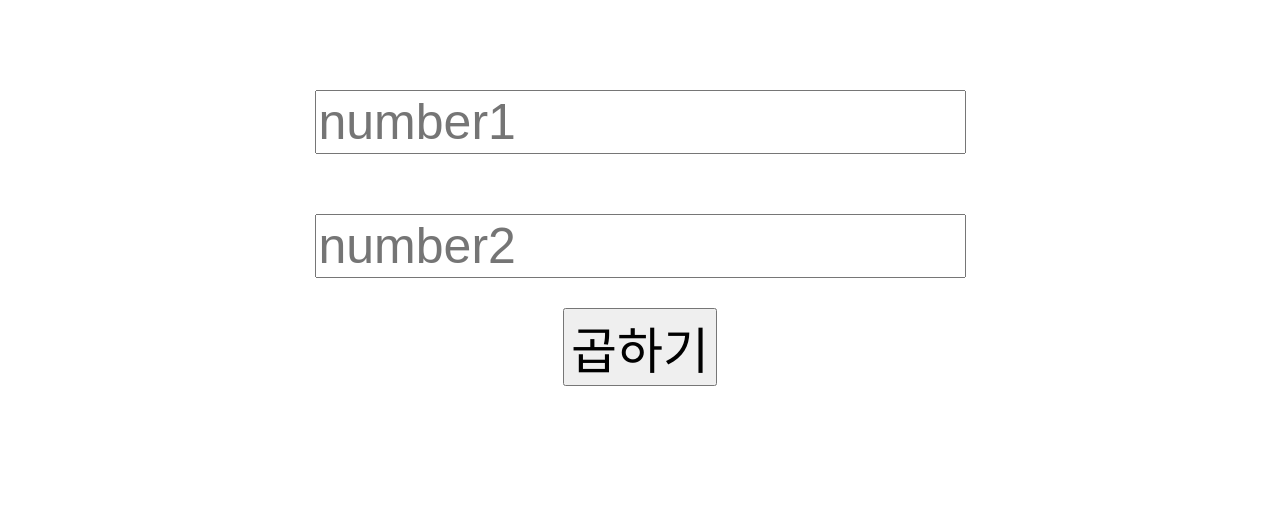
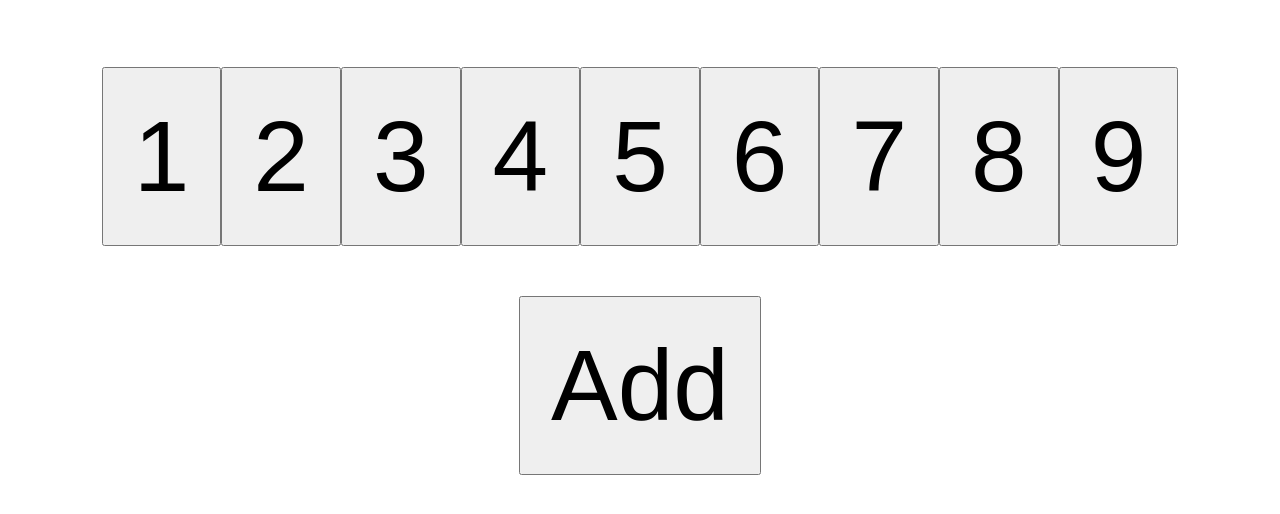
Before and after one commit to bobready0812/vue, a Vue app: page / in a window 1280 px wide. Shown: the top 514 px of the page. Built offline with nearby package versions, Linux system fonts and the light colour scheme.

Commit message:
20210914

```diff
--- a/src/App.vue
+++ b/src/App.vue
@@ -1,10 +1,19 @@
 <template>
-    <input placeholder="number1" class="num1">
-    <br>
-    <input  placeholder="number2" class="num2">
-    <br>
-    <button @click="add" class="sum">곱하기</button>
-    <h1 class="h1"> {{sum}} </h1>
+
+   <h1> {{num1}} </h1>
+   <h1> {{num2}} </h1>
+
+   <button @click="increase1">1</button>
+   <button @click="increase2">2</button>
+   <button @click="increase3">3</button>
+   <button @click="increase4">4</button>
+   <button @click="increase5">5</button>
+   <button @click="increase6">6</button>
+   <button @click="increase7">7</button>
+   <button @click="increase8">8</button>
+   <button @click="increase9">9</button>
+   <br>
+   <button class="add" @click="add">Add</button>
 </template>
 
 <script>
@@ -13,17 +22,81 @@
         name: 'App',
         data() {
             return {
-                sum:null,
+               num1:null,
+               num2:null
 
                     }
         },
         methods: {
-          add() {
-              const num1 = document.querySelector(".num1");
-              const num2 = document.querySelector(".num2");
+            increase1() {
+            if(this.num1 == null) {
+                this.num1 = 1;
+            } else {
+                this.num2 = 1;
+            }
+            },
+            increase2() {
+            if(this.num1 == null) {
+                this.num1 = 2;
+            } else {
+                this.num2 = 2;
+            }
+            },
+            increase3() {
+            if(this.num1 == null) {
+                this.num1 = 3;
+            } else {
+                this.num2 = 3;
+            }
+            },
+            increase4() {
+            if(this.num1 == null) {
+                this.num1 = 4;
+            } else {
+                this.num2 = 4;
+            }
+            },
+            increase5() {
+            if(this.num1 == null) {
+                this.num1 = 5;
+            } else {
+                this.num2 = 5;
+            }
+            },
+            increase6() {
+            if(this.num1 == null) {
+                this.num1 = 6;
+            } else {
+                this.num2 = 6;
+            }
+            },
+            increase7() {
+            if(this.num1 == null) {
+                this.num1 = 7;
+            } else {
+                this.num2 = 7;
+            }
+            },
+            increase8() {
+            if(this.num1 == null) {
+                this.num1 = 8;
+            } else {
+                this.num2 = 8;
+            }
+            },
+            increase9() {
+            if(this.num1 == null) {
+                this.num1 = 9;
+            } else {
+                this.num2 = 9;
+            }
+            },
 
-              this.sum = Number(num1.value) * Number(num2.value);
-          }
+            add() {
+
+            }
+
+
         }
     }
 </script>
@@ -39,18 +112,18 @@
         margin-top: 60px;
     }
 
-    .num1{
-        margin: 30px;
-        font-size: 50px;
+
+    .add {
+        margin: 50px;
     }
-
-    .num2{
-        margin: 30px;
-        font-size: 50px;
+    h1 {
+        font-size: 100px;
     }
 
     button {
-        font-size:50px;
+        font-size:100px;
+        padding:30px;
     }
 
+
 </style>
```
